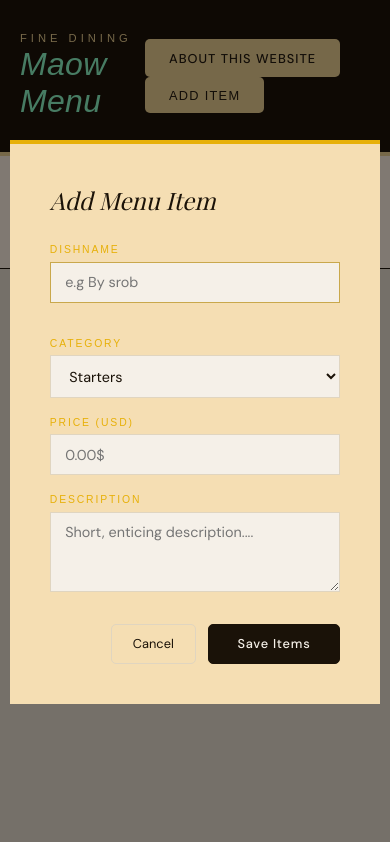
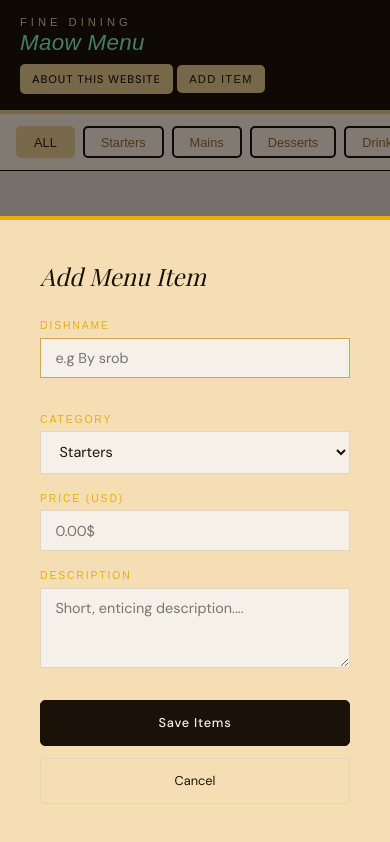
Before and after one commit to ratanakraksmey/List-menu-management, a plain HTML site: page static/index.html in a window 390 px wide. Both pictures are taken after a click on the button "ADD ITEM". Drawn offline with nearby package versions, Linux system fonts and the light colour scheme; no server answers; a web font is replaced by a local one.

Commit message:
added mobile responsive

```diff
--- a/static/style.css
+++ b/static/style.css
@@ -274,6 +274,7 @@ main{
     max-height: 90vh;
     overflow-y: auto;
   }
+
   @keyframes slideUp {
     from { opacity: 0; transform: translateY(20px); }
     to   { opacity: 1; transform: translateY(0); }
@@ -364,10 +365,54 @@ main{
   .toast.show { opacity: 1; transform: translateY(0); }
 
   /* ── Responsive ── */
-  @media (max-width: 640px) {
-    header, .filter-bar, main { padding-left: 1.25rem; padding-right: 1.25rem; }
+  @media (max-width: 768px) {
+    /* Header */
+    header {
+        padding: 1rem 1.25rem;
+        flex-wrap: wrap;
+        gap: 0.5rem;
+    }
+    .logo-title { font-size: 1.4rem; }
+    .header-buttons {
+        gap: 0.5rem;
+        margin-right: 0;
+    }
+    .add-btn, .about-btn {
+        padding: 0.5rem 0.75rem;
+        font-size: 0.7rem;
+    }
+    .filter-bar {
+        padding: 0.75rem 1rem;
+        flex-wrap: nowrap;
+        overflow-x: auto;
+        -webkit-overflow-scrolling: touch;
+        scrollbar-width: none;
+        top: 80px;
+    }
+    .filter-bar::-webkit-scrollbar { display: none; }
+    .filter-label { display: none; }
+    .filter-btn { white-space: nowrap; }
+    main { padding: 1rem; }
+    .menu-grid {
+        grid-template-columns: 1fr;
+        gap: 0.85rem;
+    }
+    .overlay { align-items: flex-end; }
+    .modal {
+        width: 100%;
+        max-width: 100%;
+        max-height: 85vh;
+        border-radius: 0;
+    }
     .form-row { grid-template-columns: 1fr; }
-  }
+    .modal-actions { flex-direction: column-reverse; }
+    .btn-save, .btn-cancel {
+        width: 100%;
+        text-align: center;
+        padding: 0.85rem;
+    }
+    .toast { left: 1rem; right: 1rem; bottom: 1rem; text-align: center; }
+}
 
   /* main-content of js */
   #main-content {
```
